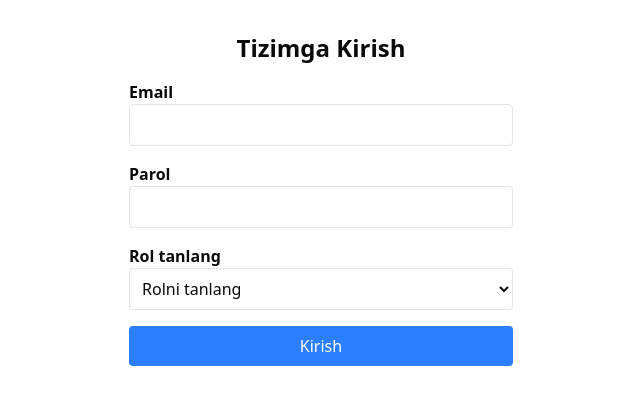
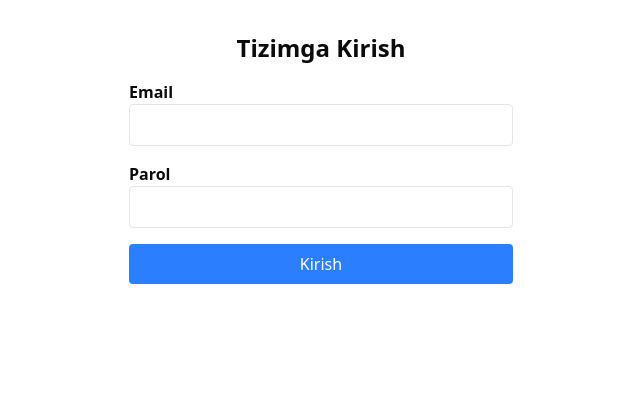
Before and after one commit to mafidfrontend/nixol, a Next.js app: page /login in a window 1280 px wide. Shown: the top 404 px of the page, without its empty margins (319-959 px from the left). Built offline with nearby package versions, Linux system fonts and the light colour scheme.

Commit message:
login for 3 users

```diff
--- a/src/pages/login.tsx
+++ b/src/pages/login.tsx
@@ -5,30 +5,30 @@ import { useRouter } from "next/router";
 export default function LoginPage() {
     const [email, setEmail] = useState("");
     const [password, setPassword] = useState("");
-    const [role, setRole] = useState("");
     const router = useRouter();
 
     const handleLogin = (e: React.FormEvent) => {
         e.preventDefault();
 
-        if (email === "admin@nt.uz" && password === "pass123") {
-            localStorage.setItem("role", role);
-            switch (role) {
-                case "ofitsiant":
-                    router.push("/dashboard/ofitsiant");
-                    break;
-                case "menejer":
-                    router.push("/dashboard/menejer");
-                    break;
-                case "oshpaz":
-                    router.push("/dashboard/oshpaz");
-                    break;
-                default:
-                    alert("Noto&apos;g&apos;ri rol tanlandi");
-                    break;
-            }
+        const users = [
+            {
+                email: "of@nt.uz",
+                password: "pass123",
+                role: "ofitsiant",
+            },
+            { email: "men@nt.uz", password: "pass123", role: "menejer" },
+            { email: "osh@nt.uz", password: "pass123", role: "oshpaz" },
+        ];
+
+        const foundUser = users.find(
+            (user) => user.email === email && user.password === password
+        );
+
+        if (foundUser) {
+            localStorage.setItem("role", foundUser.role);
+            router.push(`/dashboard/${foundUser.role}`);
         } else {
-            alert("Login yoki parol noto&apos;g&apos;ri!");
+            alert("Email yoki parol noto‘g‘ri!");
         }
     };
 
@@ -66,23 +66,6 @@ export default function LoginPage() {
                     />
                 </div>
                 <div>
-                    <label htmlFor="role" className="block font-semibold">
-                        Rol tanlang
-                    </label>
-                    <select
-                        id="role"
-                        value={role}
-                        onChange={(e) => setRole(e.target.value)}
-                        className="w-full p-2 border rounded"
-                        required
-                    >
-                        <option value="">Rolni tanlang</option>
-                        <option value="ofitsiant">Ofitsiant</option>
-                        <option value="menejer">Menejer</option>
-                        <option value="oshpaz">Oshpaz</option>
-                    </select>
-                </div>
-                <div>
                     <button
                         type="submit"
                         className="w-full bg-blue-500 text-white px-4 py-2 rounded"
```
